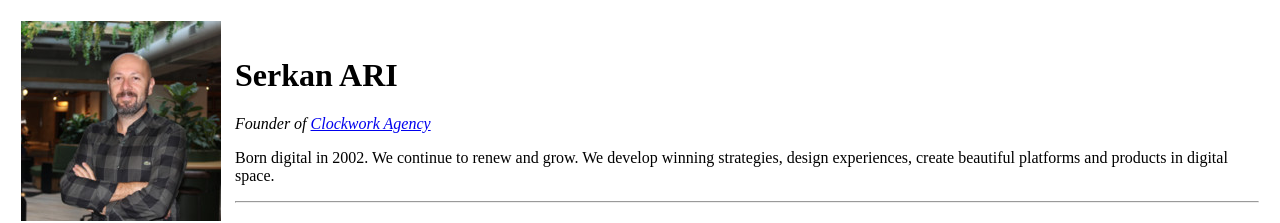
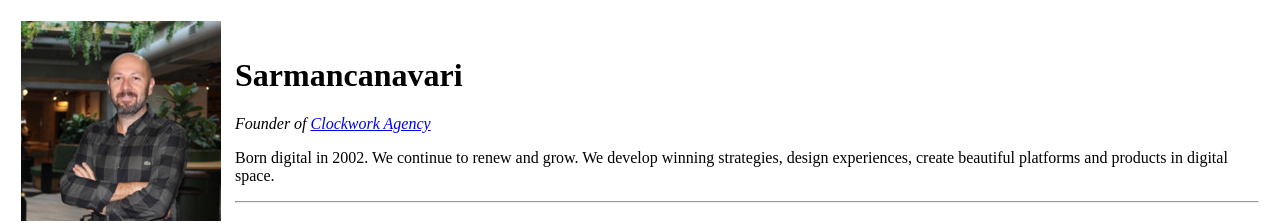
Before and after one commit to sarmancanavari/denemeler, a plain HTML site: page index.html in a window 1280 px wide. Shown: the top 223 px of the page. Drawn offline with Linux system fonts and the light colour scheme.

Commit message:
Update index.html
sasda

```diff
--- a/index.html
+++ b/index.html
@@ -3,7 +3,7 @@
 
 <head>
   <meta charset="utf-8">
-  <title>Serkan's Personal Web Site</title>
+  <title>Sarman's Personal Web Site</title>
 </head>
 
 <body>
@@ -11,7 +11,7 @@
     <tr>
       <td><img src="images/serkan.jpeg" alt="Serkan ARI"></td>
       <td>
-        <h1>Serkan ARI </h1>
+        <h1>Sarmancanavari </h1>
           <p><em>Founder of <a href="http://www.clockwork.com.tr" target="_blank">Clockwork Agency</a></em></p>
           <p>Born digital in 2002. We continue to renew and grow. We develop winning strategies, design experiences, create beautiful platforms and products in digital space.</p>
           <hr>
```
